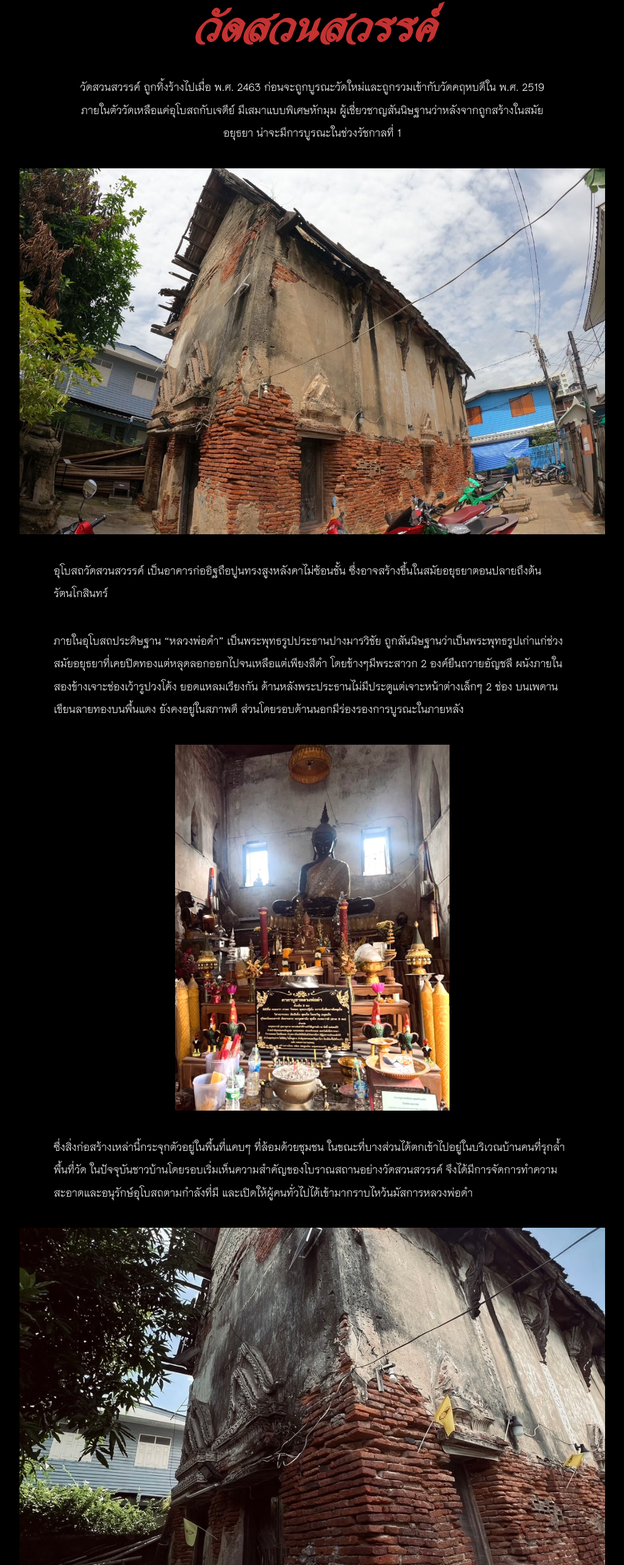
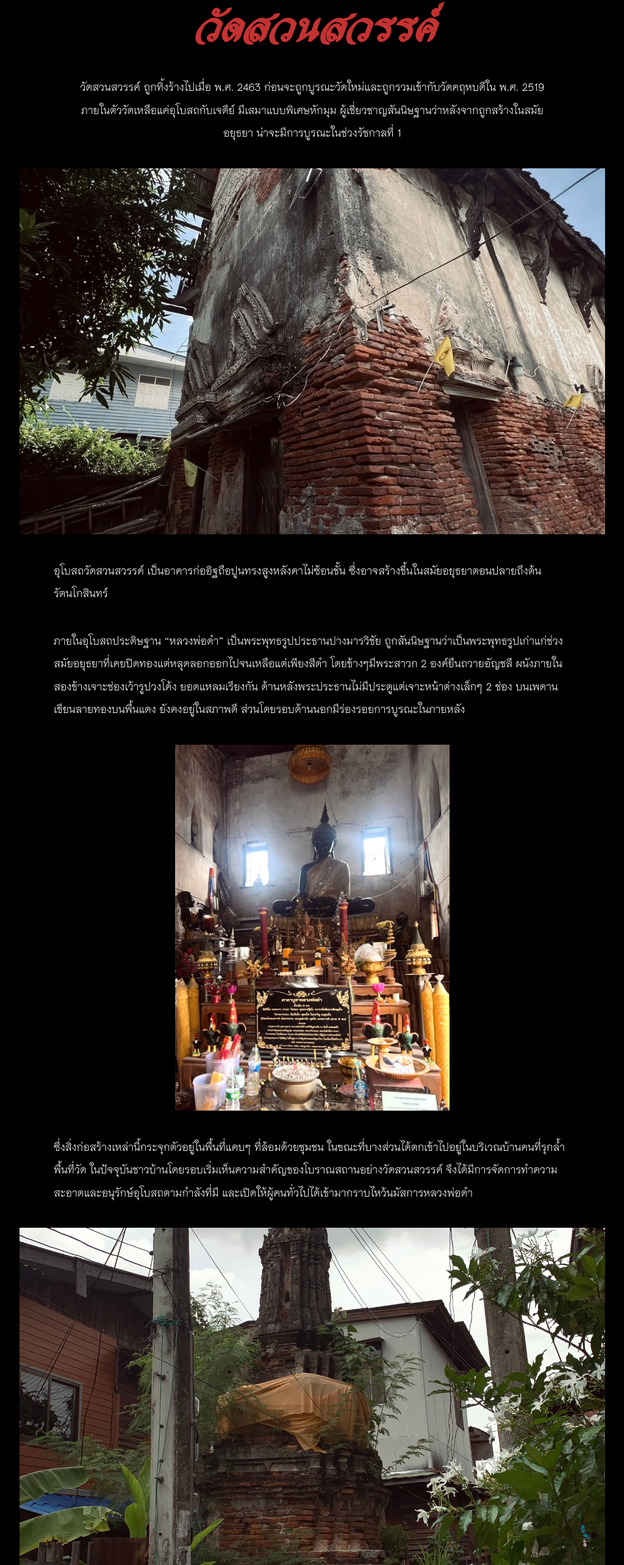
Before and after one commit to Ball15124/memoryOfBaanPoon, a Next.js app: page /cultural-heritage/1 in a window 1280 px wide. Shown: the part 213-2779 px from the top of the page at 61% size, without its empty margins (128-1151 px from the left). Built offline with nearby package versions, Linux system fonts and the light colour scheme.

Commit message:
Hope this is the last commit

```diff
--- a/app/cultural-heritage/[id]/page.tsx
+++ b/app/cultural-heritage/[id]/page.tsx
@@ -16,12 +16,12 @@ const data = [
     description2:
       "อุโบสถวัดสวนสวรรค์ เป็นอาคารก่ออิฐถือปูนทรงสูงหลังคาไม่ซ้อนชั้น ซึ่งอาจสร้างขึ้นในสมัยอยุธยาตอนปลายถึงต้นรัตนโกสินทร์",
     description3:
-      "ภายในอุโบสถประดิษฐาน “หลวงพ่อดำ” เป็นพระพุทธรูปประธานปางมารวิชัย ถูกสันนิษฐานว่าเป็นพระพุทธรูปเก่าแก่ช่วงสมัยอยุธยาที่เคยปิดทองแต่หลุดลอกออกไปจนเหลือแต่เพียงสีดำ โดยข้างๆมีพระสาวก 2 องค์ยืนถวายอัญชลี ผนังภายในสองข้างเจาะช่องเว้ารูปวงโค้ง ยอดแหลมเรียงกัน ด้านหลังพระประธานไม่มีประตูแต่เจาะหน้าต่างเล็กๆ 2 ช่อง บนเพดานเขียนลายทองบนพื้นแดง ยังคงอยู่ในสภาพดี ส่วนโดยรอบด้านนอกมีร่องรองการบูรณะในภายหลัง",
+      "ภายในอุโบสถประดิษฐาน “หลวงพ่อดำ” เป็นพระพุทธรูปประธานปางมารวิชัย ถูกสันนิษฐานว่าเป็นพระพุทธรูปเก่าแก่ช่วงสมัยอยุธยาที่เคยปิดทองแต่หลุดลอกออกไปจนเหลือแต่เพียงสีดำ โดยข้างๆมีพระสาวก 2 องค์ยืนถวายอัญชลี ผนังภายในสองข้างเจาะช่องเว้ารูปวงโค้ง ยอดแหลมเรียงกัน ด้านหลังพระประธานไม่มีประตูแต่เจาะหน้าต่างเล็กๆ 2 ช่อง บนเพดานเขียนลายทองบนพื้นแดง ยังคงอยู่ในสภาพดี ส่วนโดยรอบด้านนอกมีร่องรอยการบูรณะในภายหลัง",
     description4:
       "ซึ่งสิ่งก่อสร้างเหล่านี้กระจุกตัวอยู่ในพื้นที่แคบๆ ที่ล้อมด้วยชุมชน ในขณะที่บางส่วนได้ตกเข้าไปอยู่ในบริเวณบ้านคนที่รุกล้ำพื้นที่วัด ในปัจจุบันชาวบ้านโดยรอบเริ่มเห็นความสำคัญของโบราณสถานอย่างวัดสวนสวรรค์ จึงได้มีการจัดการทำความสะอาดและอนุรักษ์อุโบสถตามกำลังที่มี และเปิดให้ผู้คนทั่วไปได้เข้ามากราบไหว้นมัสการหลวงพ่อดำ",
-    image: "/assests/images/วัดสวนสวรรค์.jpg",
+    image: "/assests/images/มรดกวัฒนธรรม/วัดสวนสวรรค์(1).jpg",
     image2: "/assests/images/มรดกวัฒนธรรม/วัดสวนสวรรค์.jpg",
-    image3: "/assests/images/มรดกวัฒนธรรม/วัดสวนสวรรค์(1).jpg",
+    image3: "/assests/images/มรดกวัฒนธรรม/วัดสวนสวรรค์2.jpg",
   },
   {
     id: 2,
@@ -70,7 +70,7 @@ const data = [
     id: 6,
     name: "บ้านตีมีด",
     description:
-      "บ้านตีมีด เป็นธุรกิจเล็กๆของคุณลุงไสวและครอบครัว ที่ย้ายจากจังหวัดนครสวรรค์มายังชุมชนบ้านปูน บางยี่ขัน เพื่อหาเงินให้เพียงพอต่อค่าครองชีพในแต่วัน จึงได้นำทักษะการตีมีดที่ติดไม้ติดมือของตนมาใช้ โดยการรับทำมีดและกรรไกรตัดผมแบบโบราณ ด้วยความคม ความประณีต และความชำนาญ ทำให้ชื่อเสียงของลุงไสวเป็นที่รู้จักไปทั่วในย่านนั้น หลังจากลุงไสวเสียชีวิต ลูกหลานก็ไม่ได้ทำการสืบทอด และได้ย้ายออกจากชุมชนไป คงเหลือไว้เพียงเรื่องเล่าที่ครั้งนึงเคยมีช่างตีมีดมือดีในชุมชนบ้านปูน",
+      "บ้านตีมีด เป็นธุรกิจเล็กๆของคุณลุงไสวและครอบครัว ที่ย้ายจากจังหวัดนครสวรรค์มายังชุมชนบ้านปูน บางยี่ขัน เพื่อหาเงินให้เพียงพอต่อค่าครองชีพในแต่ละวัน จึงได้นำทักษะการตีมีดที่ติดไม้ติดมือของตนมาใช้ โดยการรับทำมีดและกรรไกรตัดผมแบบโบราณ ด้วยความคม ความประณีต และความชำนาญ ทำให้ชื่อเสียงของลุงไสวเป็นที่รู้จักไปทั่วในย่านนั้น หลังจากลุงไสวเสียชีวิต ลูกหลานก็ไม่ได้ทำการสืบทอด และได้ย้ายออกจากชุมชนไป คงเหลือไว้เพียงเรื่องเล่าที่ครั้งนึงเคยมีช่างตีมีดมือดีในชุมชนบ้านปูน",
     image: "/assests/images/มรดกวัฒนธรรม/บ้านตีมีด.jpg",
   },
   {
--- a/app/legends/[id]/page.tsx
+++ b/app/legends/[id]/page.tsx
@@ -63,7 +63,7 @@ const data = [
     id: 4,
     name: "การก่อสร้างสะพานพระราม 8",
     description:
-      "ความเปลี่ยนแปลงในย่านเกิดขึ้นอย่างต่อเนื่อง ในปีพ.ศ. 2538 เริ่มโครงการก่อสร้างสะพานพระระราม 8 ถือเป็นจุดเปลี่ยนสำคัญของชุมชน ในช่วงการก่อสร้างสะพานพระราม 8 นั้นเป็นการที่คนในชุมชนออกมาต่อสู้รวมตัว เรียกร้องให้กรุงเทพมหานคร ทบทวนการไล่รื้อชุมชนบ้านปูนทั้งหมดจนกระทั่งได้ข้อยุติในปีพ.ศ. 2542 ที่เกิดการเวนคืนเฉพาะพื้นที่ชุมชนทำล่าง ซึ่งส่งผลให้คนท่าล่าล่างย้ายอกไปจากบริเวณนี้ โดยส่วนมากย้ายไปอยู่ที่บ้านเอื้ออาทร บางกรวย บางใหญ่ บางส่วนก็ย้ายไปอยู่ในชุมชมชนคฤหบดีหรือชุมชนใกล้เคียง และมีคนในชุมชนที่เป็นผู้เช่าบ้านที่อาศัยอยู่อย่างยาวนานได้รับผลกระทบแต่ในวันนี้ความเปลี่ยนแปลงได้เกิดขึ้นแล้วหลายคนต้องขนข้าวของออกจากบ้านปูน แยกย้ายกันไปหาที่อยู่ใหม่ พร้อม ๆ กับการเวนคืนที่ดินเพื่อก่อสร้างโครงการสะพานพระราม 8 คนที่เคยอาศัยอยู่ในทำล่าง ต่อเมื่อถูกไล่รื้อในช่วงการสร้างสะพานพระราม 8 ก็ได้ย้ายออกไปเข้าบ้านอยู่ที่ชุมชนคฤหบดีและยังคงค้าขาย มีปฏิสัมพันธ์อันดีกับคนในชุมชนอยู่ แต่ก็มีบางส่วนที่ย้ายออกพร้อมกับความสัมพันธ์ ความสนิทชิดเชื้อในชุมชนได้หายลงไปผลจากการเปลี่ยนแปลงดังกล่าว ยังทำให้วิถีชีวิตในชุมชนเปลี่ยน จากการต้องเดินไปขึ้นเรือก็น้อยลง",
+      "ความเปลี่ยนแปลงในย่านเกิดขึ้นอย่างต่อเนื่อง ในปีพ.ศ. 2538 เริ่มโครงการก่อสร้างสะพานพระราม 8 ถือเป็นจุดเปลี่ยนสำคัญของชุมชน ในช่วงการก่อสร้างสะพานพระราม 8 นั้นเป็นการที่คนในชุมชนออกมาต่อสู้รวมตัว เรียกร้องให้กรุงเทพมหานคร ทบทวนการไล่รื้อชุมชนบ้านปูนทั้งหมดจนกระทั่งได้ข้อยุติในปีพ.ศ. 2542 ที่เกิดการเวนคืนเฉพาะพื้นที่ชุมชนท่าล่าง ซึ่งส่งผลให้คนท่าล่างย้ายออกไปจากบริเวณนี้ โดยส่วนมากย้ายไปอยู่ที่บ้านเอื้ออาทร บางกรวย บางใหญ่ บางส่วนก็ย้ายไปอยู่ในชุมชนคฤหบดีหรือชุมชนใกล้เคียง และมีคนในชุมชนที่เป็นผู้เช่าบ้านที่อาศัยอยู่อย่างยาวนานได้รับผลกระทบแต่ในวันนี้ความเปลี่ยนแปลงได้เกิดขึ้นแล้วหลายคนต้องขนข้าวของออกจากบ้านปูน แยกย้ายกันไปหาที่อยู่ใหม่ พร้อม ๆ กับการเวนคืนที่ดินเพื่อก่อสร้างโครงการสะพานพระราม 8 คนที่เคยอาศัยอยู่ในท่าล่าง ต่อเมื่อถูกไล่รื้อในช่วงการสร้างสะพานพระราม 8 ก็ได้ย้ายออกไปเข้าบ้านอยู่ที่ชุมชนคฤหบดีและยังคงค้าขาย มีปฏิสัมพันธ์อันดีกับคนในชุมชนอยู่ แต่ก็มีบางส่วนที่ย้ายออกพร้อมกับความสัมพันธ์ ความสนิทชิดเชื้อในชุมชนได้หายลงไปผลจากการเปลี่ยนแปลงดังกล่าว ยังทำให้วิถีชีวิตในชุมชนเปลี่ยน จากการต้องเดินไปขึ้นเรือก็น้อยลง",
     images: [
       {
         image: "/assests/images/เรื่องเล่าตำนาน/สะพานพระราม8.jpg",
--- a/app/page.tsx
+++ b/app/page.tsx
@@ -508,7 +508,7 @@ export default function Home() {
                 ช่วยทำให้คนในชุมชนมีที่อยู่อาศัยและสามารถดำรงอยู่มาถึงปัจจุบัน
                 ซึ่งอาภรณ์ นพคุณ ถือเป็นผู้อาวุโสที่สำคัญของชุมชน
                 เพราะเป็นบุคคลที่รับรู้เรื่องราวของชุมชนบ้านปูนเยอะที่สุดในตอนนี้
-                ในวัยที่อายุเยอะ วันเวลาก็ไม่แน่นอน จุดประสงค์ใสการทำเว็บไซต์นี้
+                ในวัยที่อายุเยอะ วันเวลาก็ไม่แน่นอน จุดประสงค์ในการทำเว็บไซต์นี้
                 ก็เพื่อเป็นการเก็บความทรงจำส่วนหนึ่งของอาภรณ์
                 นพคุณเกี่ยวกับชุมชนบ้านปูนไว้ให้ลูกหลานได้รับรู้สืบต่อไป
               </p>
```
Also changed, not shown: app/history/page.tsx (+8 -8 lines), public/assests/images/มรดกวัฒนธรรม/วัดสวนสวรรค์2.jpg (added), 1 other file (tests, documents, lock files or other folders).
